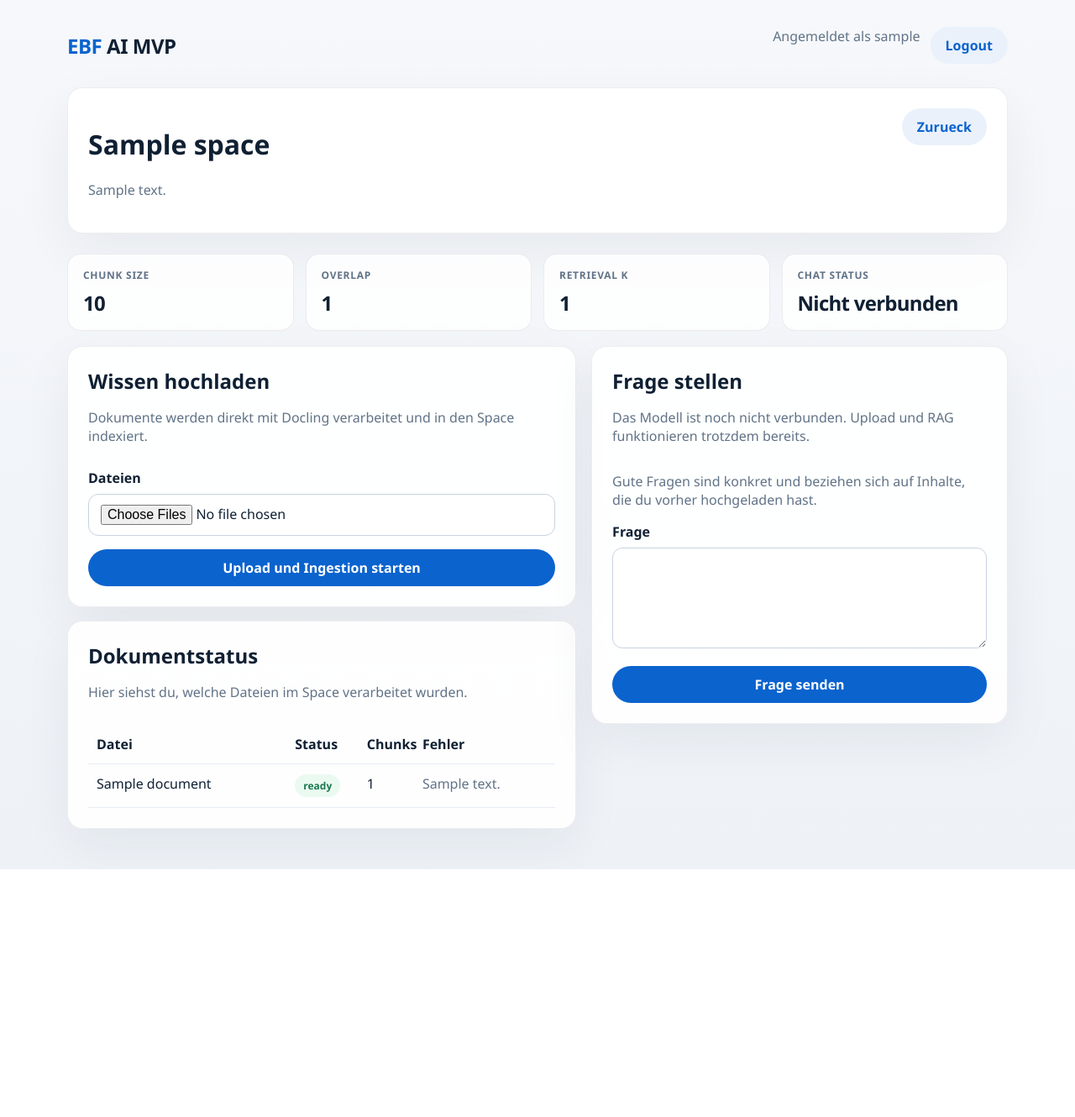
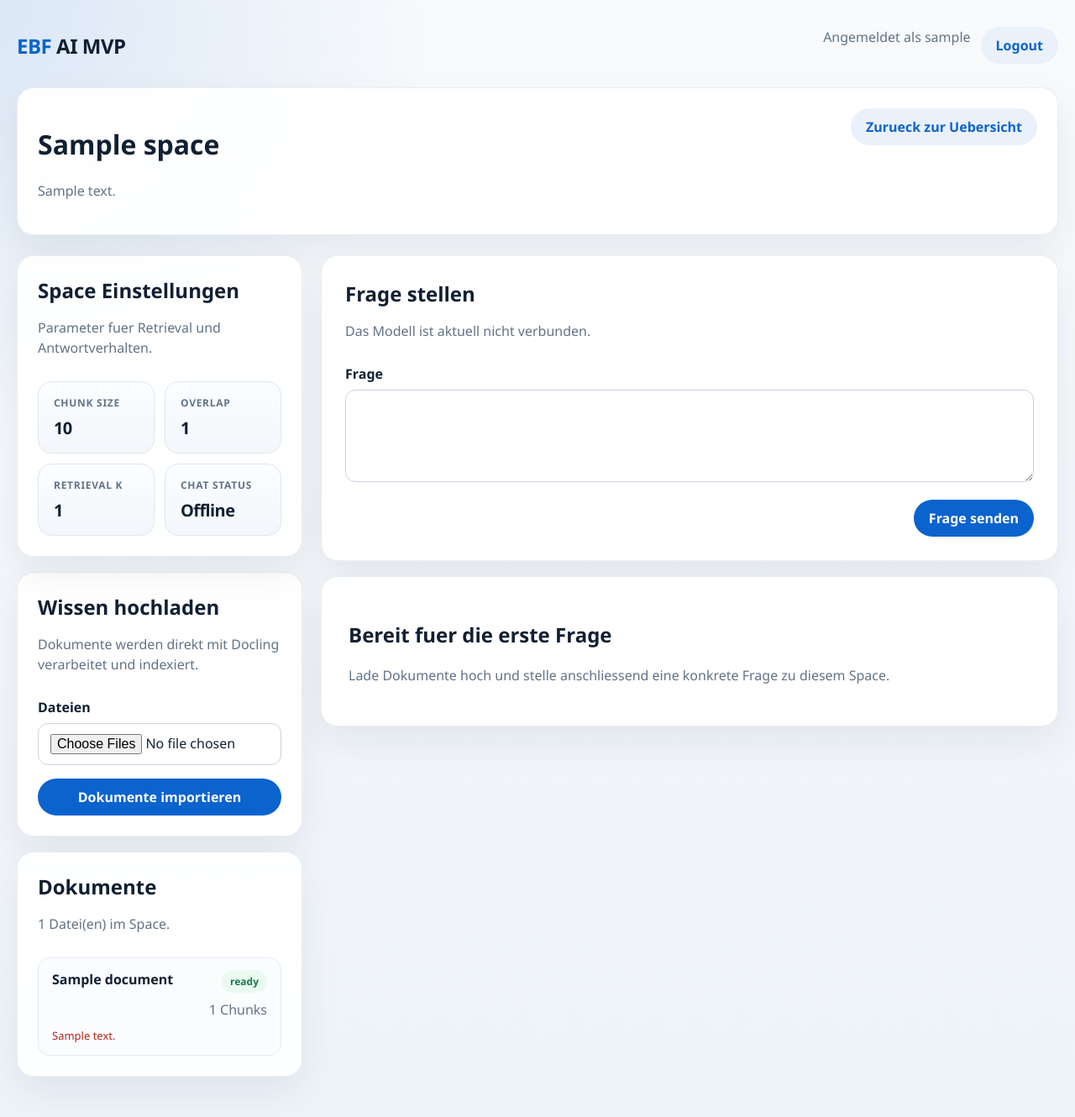
Before and after one commit to markusadolph68/EBF-AI, a FastAPI app: page /spaces/1 in a window 1280 px wide. Shown: the whole page at 84% size. Before the commit the page ends 1035 px from the top, so only its background shows below. Run offline with FastAPI, Linux system fonts and the light colour scheme; the visitor is signed in with stand-in values (Sample User, id 1); tables that the repository leaves empty hold one stand-in row (values such as "Sample post"); parts of the project's set-up code (start-up, migrations or seed data) failed here and were passed over.

Commit message:
Anpassung UI

```diff
--- a/mvp/app/main.py
+++ b/mvp/app/main.py
@@ -12,7 +12,7 @@ from starlette.middleware.sessions import SessionMiddleware
 
 from database import Base, engine, get_db
 from docling_ingest import ensure_dir, sha256_file
-from llm import LLMNotConfiguredError, answer_question, llm_is_configured
+from llm import LLMNotConfiguredError, answer_question, llm_is_configured, parse_answer_sections
 from models import Document, Space, User
 from rag import ingest_document, query_space
 from security import hash_password, verify_password
@@ -230,6 +230,7 @@ def space_detail(
             "space": space,
             "documents": documents,
             "answer": None,
+            "answer_sections": None,
             "sources": [],
             "retrieval_contexts": [],
             "question": "",
@@ -305,6 +306,7 @@ async def chat_with_space(
     documents = db.query(Document).filter(Document.space_id == space.id).order_by(Document.created_at.desc()).all()
 
     answer = None
+    answer_sections = None
     sources: list[str] = []
     retrieval_contexts = []
     try:
@@ -314,6 +316,7 @@ async def chat_with_space(
             set_flash(request, "Im Space wurden noch keine passenden Wissensdaten gefunden.", "info")
         else:
             answer = answer_question(space.name, question, context_blocks)
+            answer_sections = parse_answer_sections(answer)
     except LLMNotConfiguredError as exc:
         set_flash(request, str(exc), "error")
     except Exception as exc:
@@ -327,6 +330,7 @@ async def chat_with_space(
             "space": space,
             "documents": documents,
             "answer": answer,
+            "answer_sections": answer_sections,
             "sources": sources,
             "retrieval_contexts": retrieval_contexts,
             "question": question,
--- a/mvp/app/static/style.css
+++ b/mvp/app/static/style.css
@@ -1,12 +1,14 @@
 body {
   margin: 0;
   font-family: "IBM Plex Sans", "Segoe UI", sans-serif;
-  background: linear-gradient(180deg, #f6f8fb 0%, #eef2f7 100%);
+  background:
+    radial-gradient(circle at top left, rgba(11, 99, 206, 0.12), transparent 28%),
+    linear-gradient(180deg, #f8fafc 0%, #eef3f9 100%);
   color: #102033;
 }
 
 .shell {
-  max-width: 1120px;
+  max-width: 1280px;
   margin: 0 auto;
   padding: 32px 20px 48px;
 }
@@ -39,10 +41,10 @@ body {
 .hero,
 .panel,
 .chat-answer {
-  background: rgba(255, 255, 255, 0.92);
+  background: rgba(255, 255, 255, 0.94);
   border: 1px solid rgba(16, 32, 51, 0.08);
-  border-radius: 18px;
-  box-shadow: 0 20px 60px rgba(16, 32, 51, 0.06);
+  border-radius: 20px;
+  box-shadow: 0 18px 46px rgba(16, 32, 51, 0.07);
 }
 
 .hero,
@@ -61,6 +63,7 @@ body {
 
 .muted {
   color: #617387;
+  line-height: 1.5;
 }
 
 .stack {
@@ -151,46 +154,6 @@ button {
   flex-wrap: wrap;
 }
 
-.table {
-  width: 100%;
-  border-collapse: collapse;
-  table-layout: fixed;
-}
-
-.table th,
-.table td {
-  text-align: left;
-  padding: 12px 10px;
-  border-bottom: 1px solid #e7edf5;
-  vertical-align: top;
-}
-
-.table-wrap {
-  overflow-x: auto;
-}
-
-.col-file {
-  width: 45%;
-}
-
-.col-status {
-  width: 14%;
-}
-
-.col-chunks {
-  width: 10%;
-}
-
-.col-error {
-  width: 31%;
-}
-
-.file-cell,
-.error-cell {
-  overflow-wrap: anywhere;
-  word-break: break-word;
-}
-
 .badge {
   display: inline-block;
   border-radius: 999px;
@@ -211,34 +174,42 @@ button {
   color: #b3261e;
 }
 
-.split {
+.workspace-shell {
   display: grid;
-  grid-template-columns: 1.2fr 0.8fr;
+  grid-template-columns: 340px minmax(0, 1fr);
+  gap: 22px;
+  align-items: start;
+}
+
+.sidebar,
+.chat-stage {
+  min-width: 0;
+}
+
+.sidebar {
+  display: flex;
+  flex-direction: column;
   gap: 18px;
 }
 
-.workspace-grid {
-  display: grid;
-  grid-template-columns: minmax(0, 1.1fr) minmax(320px, 0.9fr);
-  gap: 18px;
-  align-items: start;
+.sidebar-panel {
+  position: sticky;
+  top: 18px;
 }
 
-.workspace-main,
-.workspace-side {
-  min-width: 0;
+.secondary-panel {
+  position: static;
 }
 
 .space-meta-grid {
   display: grid;
-  grid-template-columns: repeat(auto-fit, minmax(180px, 1fr));
-  gap: 14px;
-  margin-bottom: 18px;
+  grid-template-columns: repeat(2, minmax(0, 1fr));
+  gap: 12px;
 }
 
 .meta-card {
-  background: rgba(255, 255, 255, 0.82);
-  border: 1px solid rgba(16, 32, 51, 0.08);
+  background: linear-gradient(180deg, #fbfdff 0%, #f3f7fb 100%);
+  border: 1px solid #dde7f2;
   border-radius: 16px;
   padding: 16px 18px;
 }
@@ -253,7 +224,7 @@ button {
 }
 
 .meta-value {
-  font-size: 24px;
+  font-size: 20px;
   font-weight: 700;
   letter-spacing: -0.03em;
 }
@@ -271,21 +242,129 @@ button {
   margin: 0 0 6px;
 }
 
-.answer-body {
-  white-space: pre-wrap;
-  line-height: 1.6;
-  padding: 16px 18px;
+.document-list {
+  display: flex;
+  flex-direction: column;
+  gap: 10px;
+}
+
+.document-item {
+  padding: 14px 16px;
+  border: 1px solid #e3ebf4;
   border-radius: 14px;
-  background: #f7fafc;
-  border: 1px solid #e7edf5;
+  background: #fbfcfe;
+}
+
+.document-main {
+  display: flex;
+  justify-content: space-between;
+  gap: 12px;
+  align-items: flex-start;
+}
+
+.document-name {
+  font-weight: 600;
+  line-height: 1.45;
   overflow-wrap: anywhere;
 }
 
-.context-panel {
-  margin-top: 18px;
+.document-meta {
+  display: flex;
+  flex-direction: column;
+  gap: 8px;
+  align-items: flex-end;
+  white-space: nowrap;
+}
+
+.document-error {
+  margin-top: 10px;
+  font-size: 13px;
+  color: #b3261e;
+  overflow-wrap: anywhere;
+}
+
+.chat-stage {
+  display: flex;
+  flex-direction: column;
+  gap: 18px;
+}
+
+.composer-panel {
+  padding: 28px;
+}
+
+.composer-textarea {
+  min-height: 110px;
+}
+
+.composer-actions {
+  display: flex;
+  justify-content: flex-end;
+}
+
+.answer-stage {
+  display: flex;
+  flex-direction: column;
+  gap: 18px;
+}
+
+.answer-panel-primary {
+  background: linear-gradient(180deg, #ffffff 0%, #f8fbff 100%);
+}
+
+.answer-summary {
+  font-size: 20px;
+  line-height: 1.65;
+  font-weight: 500;
+  color: #17324d;
+}
+
+.answer-grid {
+  display: grid;
+  grid-template-columns: repeat(2, minmax(0, 1fr));
+  gap: 18px;
+}
+
+.answer-panel h3 {
+  margin-top: 0;
+  margin-bottom: 12px;
+}
+
+.answer-copy {
+  white-space: pre-wrap;
+  line-height: 1.7;
+  color: #17324d;
+  overflow-wrap: anywhere;
+}
+
+.empty-answer {
+  padding: 32px;
+}
+
+.empty-state {
+  color: #617387;
+  line-height: 1.5;
+}
+
+.context-details {
+  background: rgba(255, 255, 255, 0.86);
+  border: 1px solid #dde7f2;
+  border-radius: 18px;
+  padding: 16px 18px;
+}
+
+.context-details summary {
+  cursor: pointer;
+  font-weight: 700;
+  color: #17324d;
+}
+
+.context-details[open] {
+  padding-bottom: 20px;
 }
 
 .context-grid {
+  margin-top: 16px;
   display: grid;
   grid-template-columns: repeat(auto-fit, minmax(260px, 1fr));
   gap: 14px;
--- a/mvp/app/templates/space_detail.html
+++ b/mvp/app/templates/space_detail.html
@@ -6,10 +6,19 @@
       <p class="muted">{{ space.description or "Keine Beschreibung hinterlegt." }}</p>
     </div>
     <div class="row">
-      <a class="button secondary" href="/">Zurueck</a>
+      <a class="button secondary" href="/">Zurueck zur Uebersicht</a>
     </div>
   </div>
 
+  <div class="workspace-shell">
+    <aside class="sidebar">
+      <div class="panel sidebar-panel">
+        <div class="section-head">
+          <div>
+            <h2>Space Einstellungen</h2>
+            <p class="muted">Parameter fuer Retrieval und Antwortverhalten.</p>
+          </div>
+        </div>
         <div class="space-meta-grid">
           <div class="meta-card">
             <div class="meta-label">Chunk Size</div>
@@ -25,23 +34,16 @@
           </div>
           <div class="meta-card">
             <div class="meta-label">Chat Status</div>
-      <div class="meta-value">
-        {% if llm_ready %}
-          Bereit
-        {% else %}
-          Nicht verbunden
-        {% endif %}
+            <div class="meta-value">{% if llm_ready %}Bereit{% else %}Offline{% endif %}</div>
           </div>
         </div>
       </div>
 
-  <div class="workspace-grid">
-    <div class="workspace-main stack">
-      <div class="panel">
+      <div class="panel sidebar-panel secondary-panel">
         <div class="section-head">
           <div>
             <h2>Wissen hochladen</h2>
-            <p class="muted">Dokumente werden direkt mit Docling verarbeitet und in den Space indexiert.</p>
+            <p class="muted">Dokumente werden direkt mit Docling verarbeitet und indexiert.</p>
           </div>
         </div>
         <form class="stack" action="/spaces/{{ space.id }}/upload" method="post" enctype="multipart/form-data">
@@ -49,106 +51,122 @@
             <label for="files">Dateien</label>
             <input id="files" name="files" type="file" multiple required>
           </div>
-          <button type="submit">Upload und Ingestion starten</button>
+          <button type="submit">Dokumente importieren</button>
         </form>
       </div>
 
-      <div class="panel">
+      <div class="panel sidebar-panel secondary-panel">
         <div class="section-head">
           <div>
-            <h2>Dokumentstatus</h2>
-            <p class="muted">Hier siehst du, welche Dateien im Space verarbeitet wurden.</p>
+            <h2>Dokumente</h2>
+            <p class="muted">{{ documents|length }} Datei(en) im Space.</p>
           </div>
         </div>
-        <div class="table-wrap">
-          <table class="table">
-            <thead>
-              <tr>
-                <th class="col-file">Datei</th>
-                <th class="col-status">Status</th>
-                <th class="col-chunks">Chunks</th>
-                <th class="col-error">Fehler</th>
-              </tr>
-            </thead>
-            <tbody>
+        <div class="document-list">
           {% for document in documents %}
-                <tr>
-                  <td class="file-cell" title="{{ document.original_name }}">{{ document.original_name }}</td>
-                  <td>
+            <div class="document-item">
+              <div class="document-main">
+                <div class="document-name" title="{{ document.original_name }}">{{ document.original_name }}</div>
+                <div class="document-meta">
                   <span class="badge {% if document.status == 'ready' %}ready{% elif document.status == 'error' %}error{% endif %}">
                     {{ document.status }}
                   </span>
-                  </td>
-                  <td>{{ document.chunk_count }}</td>
-                  <td class="muted error-cell" title="{{ document.error_message or '-' }}">{{ document.error_message or "-" }}</td>
-                </tr>
-              {% else %}
-                <tr>
-                  <td colspan="4" class="muted">Noch keine Dokumente.</td>
-                </tr>
-              {% endfor %}
-            </tbody>
-          </table>
+                  <span class="muted">{{ document.chunk_count }} Chunks</span>
                 </div>
               </div>
+              {% if document.error_message %}
+                <div class="document-error">{{ document.error_message }}</div>
+              {% endif %}
             </div>
+          {% else %}
+            <div class="empty-state">Noch keine Dokumente im Space.</div>
+          {% endfor %}
+        </div>
+      </div>
+    </aside>
 
-    <div class="workspace-side stack">
-      <div class="panel">
+    <main class="chat-stage">
+      <div class="panel composer-panel">
         <div class="section-head">
           <div>
             <h2>Frage stellen</h2>
             <p class="muted">
               {% if llm_ready %}
-                Das Modell ist verbunden und nutzt nur Wissen aus diesem Space.
+                Das Modell nutzt ausschliesslich Wissen aus diesem Space.
               {% else %}
-                Das Modell ist noch nicht verbunden. Upload und RAG funktionieren trotzdem bereits.
+                Das Modell ist aktuell nicht verbunden.
               {% endif %}
             </p>
           </div>
         </div>
-        <p class="muted">
-          Gute Fragen sind konkret und beziehen sich auf Inhalte, die du vorher hochgeladen hast.
-        </p>
         <form class="stack" action="/spaces/{{ space.id }}/chat" method="post">
           <div>
             <label for="question">Frage</label>
-            <textarea id="question" name="question" required>{{ question }}</textarea>
+            <textarea class="composer-textarea" id="question" name="question" required>{{ question }}</textarea>
           </div>
+          <div class="composer-actions">
             <button type="submit">Frage senden</button>
+          </div>
         </form>
       </div>
 
-      {% if answer %}
-        <div class="chat-answer">
+      {% if answer_sections %}
+        <div class="answer-stage">
+          <div class="panel answer-panel answer-panel-primary">
             <div class="section-head">
               <div>
                 <h2>Antwort</h2>
-              <p class="muted">Die Ausgabe folgt dem strukturierten Antwortschema des MVP.</p>
+                <p class="muted">Strukturierte Ausgabe fuer schnelle Orientierung.</p>
               </div>
             </div>
-          <div class="answer-body">{{ answer }}</div>
+            <div class="answer-summary">{{ answer_sections["Kurzantwort"] or answer }}</div>
+          </div>
+
+          <div class="answer-grid">
+            <div class="panel answer-panel">
+              <h3>Wichtige Punkte</h3>
+              {% if answer_sections["Wichtige Punkte"] %}
+                <div class="answer-copy">{{ answer_sections["Wichtige Punkte"] }}</div>
+              {% else %}
+                <div class="empty-state">Keine weiteren Punkte extrahiert.</div>
+              {% endif %}
+            </div>
+
+            <div class="panel answer-panel">
+              <h3>Unsicherheiten oder Luecken</h3>
+              {% if answer_sections["Unsicherheiten oder Luecken"] %}
+                <div class="answer-copy">{{ answer_sections["Unsicherheiten oder Luecken"] }}</div>
+              {% else %}
+                <div class="empty-state">Keine offenen Punkte genannt.</div>
+              {% endif %}
+            </div>
+          </div>
+
+          <div class="panel answer-panel">
+            <h3>Quellen</h3>
             {% if sources %}
-            <h3>Quellen</h3>
-            <ul class="sources">
+              <ul class="sources source-chips">
                 {% for source in sources %}
                   <li>{{ source.label }}</li>
                 {% endfor %}
               </ul>
-          {% endif %}
-        </div>
+            {% elif answer_sections["Quellen"] %}
+              <div class="answer-copy">{{ answer_sections["Quellen"] }}</div>
+            {% else %}
+              <div class="empty-state">Keine Quellen ausgegeben.</div>
             {% endif %}
           </div>
         </div>
+      {% else %}
+        <div class="panel empty-answer">
+          <h2>Bereit fuer die erste Frage</h2>
+          <p class="muted">Lade Dokumente hoch und stelle anschliessend eine konkrete Frage zu diesem Space.</p>
+        </div>
+      {% endif %}
 
       {% if retrieval_contexts %}
-    <div class="panel context-panel">
-      <div class="section-head">
-        <div>
-          <h2>Technischer Kontext</h2>
-          <p class="muted">Diese Retrieval-Treffer wurden an das Modell uebergeben.</p>
-        </div>
-      </div>
+        <details class="context-details">
+          <summary>Technischen Kontext anzeigen</summary>
           <div class="context-grid">
             {% for item in retrieval_contexts %}
               <div class="card context-card">
@@ -160,6 +178,8 @@
               </div>
             {% endfor %}
           </div>
+        </details>
+      {% endif %}
+    </main>
   </div>
-  {% endif %}
 {% endblock %}
```
Also changed, not shown: other parts of mvp/app/static/style.css (+23 -6 lines), mvp/app/llm.py (+29 -0 lines). Lines whose indentation alone changed are shown as unchanged.
